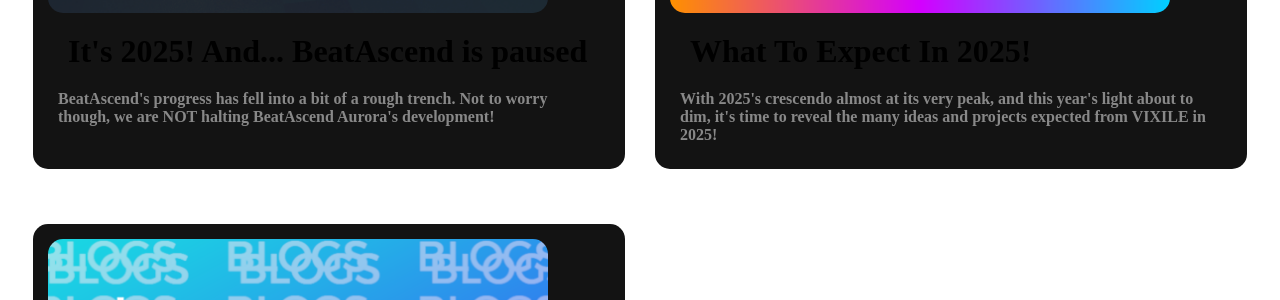
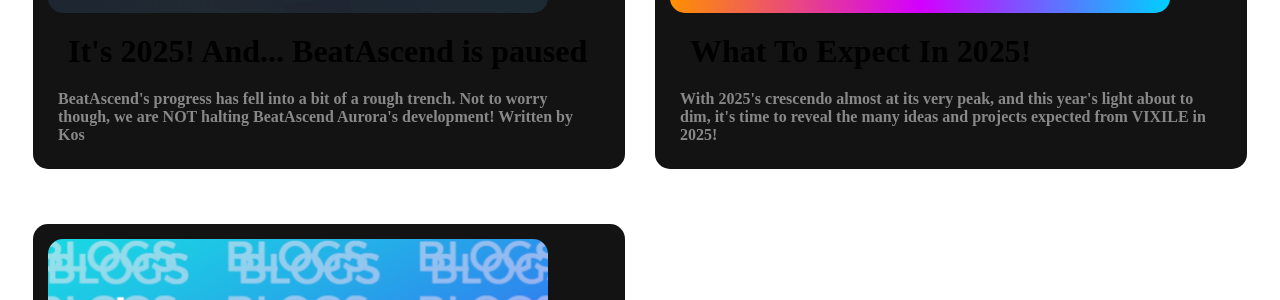
Before and after one commit to vixilestudios/blog, a Jekyll site: the page built from index.markdown, in a window 1280 px wide. Shown: the part 1597-1897 px from the top of the page. Built offline with Jekyll 4.4.1, drawn with Linux system fonts in a browser that asks for light colours.

Commit message:
Update Blog Posts “2025-02-14-beatascend-pause”

```diff
--- a/_posts/2025-02-14-beatascend-pause.md
+++ b/_posts/2025-02-14-beatascend-pause.md
@@ -1,7 +1,10 @@
 ---
 layout: post
 title: It's 2025! And... BeatAscend is paused
-excerpt: BeatAscend's progress has fell into a bit of a rough trench. Not to worry though, we are NOT halting BeatAscend Aurora's development!
+excerpt: |-
+  BeatAscend's progress has fell into a bit of a rough trench. Not to worry though, we are NOT halting BeatAscend Aurora's development!
+
+  Written by Kos
 date: 2025-02-14 15:02 +0200
 categories: update
 image: /assets/images/blog/blog image 1.png
```
